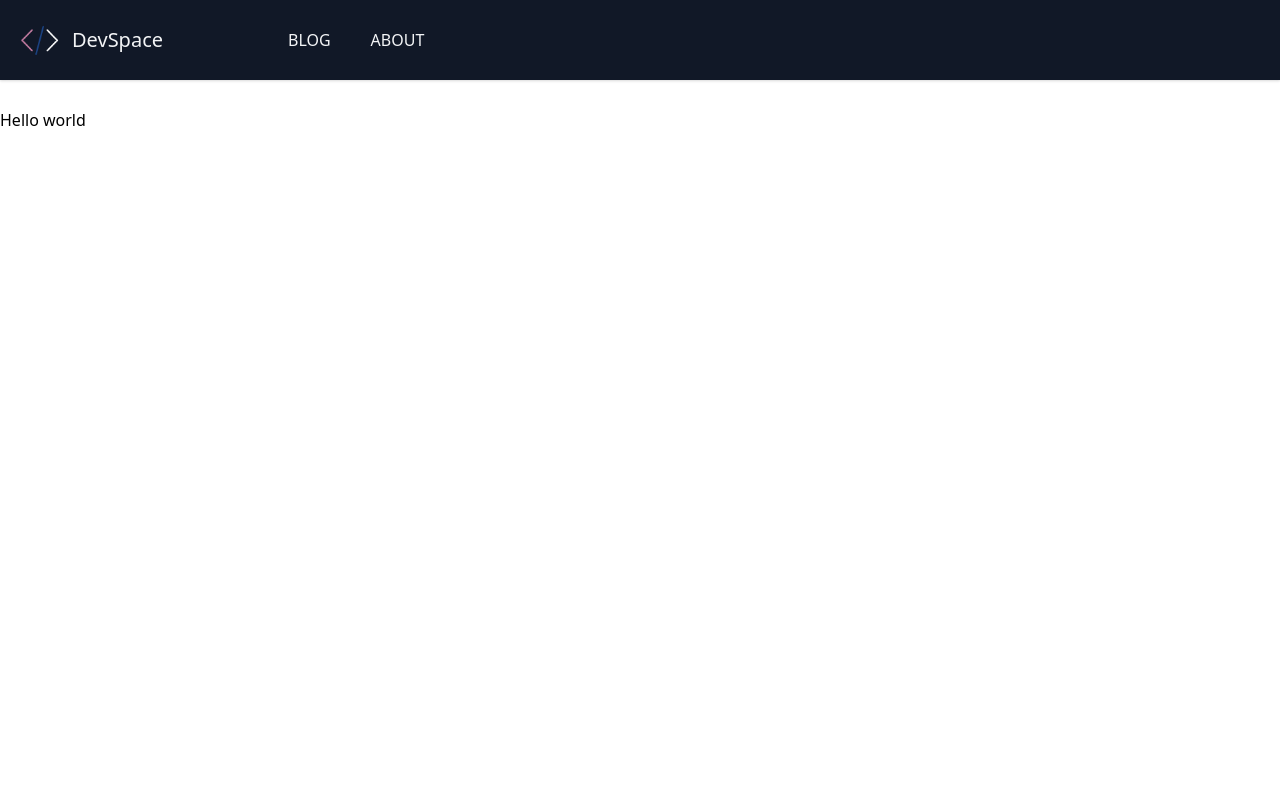
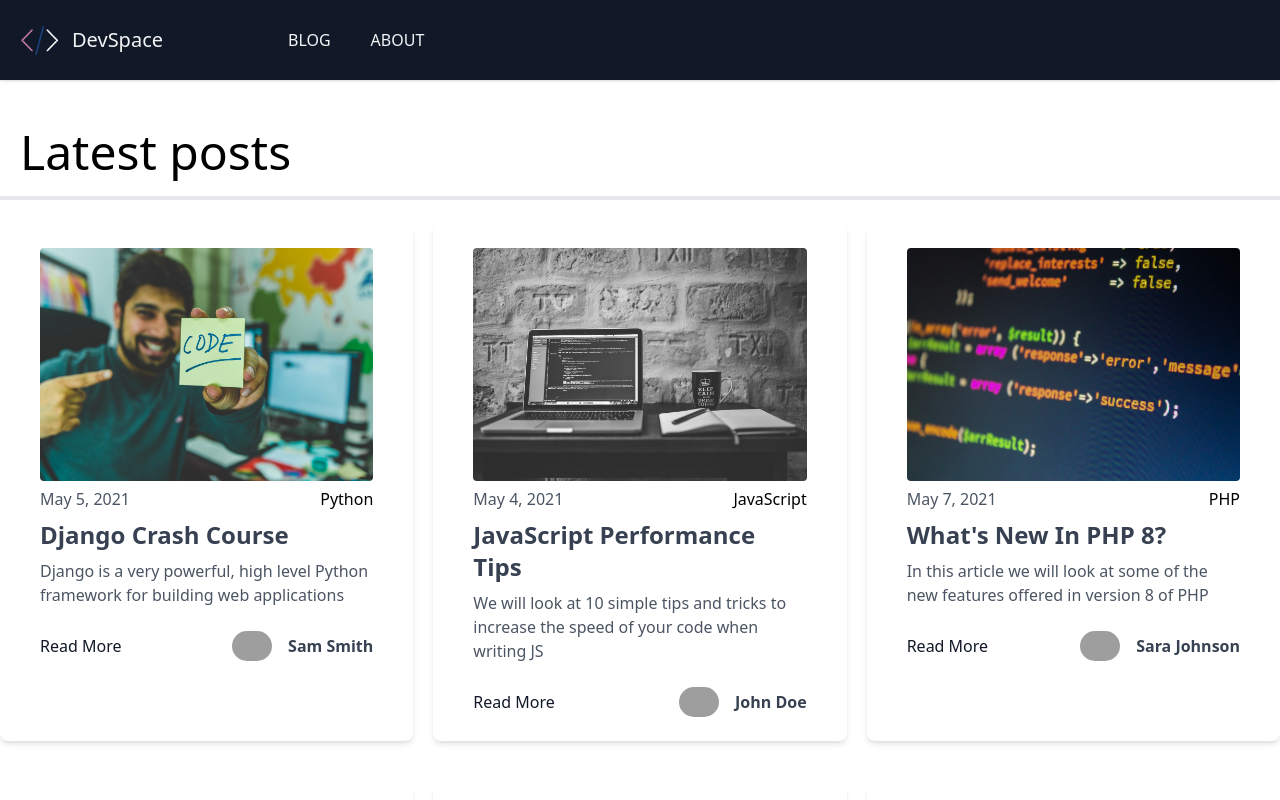
Before and after one commit to Christian-Mar/devspace-blog-next, a Next.js app: page / in a window 1280 px wide. Shown: the top 800 px of the page. Built offline with nearby package versions, Linux system fonts and the light colour scheme; grey boxes are pictures that could not be loaded.

Commit message:
making & styling post

```diff
--- /dev/null
+++ b/components/Post.js
@@ -0,0 +1,41 @@
+import Link from 'next/link';
+import Image from 'next/image';
+
+const Post = ({ post }) => {
+	return (
+		<div className='w-full px-10 py-6 bg-white rounded-lg shadow-md mt-6'>
+			<Image
+				src={post.frontmatter.cover_image}
+				alt=''
+				height={420}
+				width={600}
+				className='mb-4 rounded'
+			/>
+			<div className='flex justify-between items-center'>
+				<span className='font-light text-gray-600'>
+					{post.frontmatter.date}
+				</span>
+				<div>{post.frontmatter.category}</div>
+			</div>
+			<div className='mt-2'>
+				<Link href={`/blog/${post.slug}`}>
+					<a className='text-2xl text-gray-700 font-bold hover:underline'>
+						{post.frontmatter.title}
+					</a>
+				</Link>
+				<p className='mt-2 text-gray-600'>{post.frontmatter.excerpt}</p>
+			</div>
+			<div className='flex justify-between items-center mt-6'>
+				<Link href={`/blog/${post.slug}`}>
+					<a className='text-gray-900 hover:text-blue-600'>Read More</a>
+				</Link>
+        <div className='flex items-center'>
+          <img src={post.frontmatter.author_image} alt='' className='mx-4 w-10 object-cover rounded-full hidden sm:block'/>
+          <h3 className='text-gray-700 font-bold'>{post.frontmatter.author}</h3>
+        </div>
+			</div>
+		</div>
+	);
+};
+
+export default Post;
--- a/pages/index.js
+++ b/pages/index.js
@@ -1,9 +1,47 @@
+import fs from 'fs';
+import path from 'path';
+import Link from 'next/link';
+import matter from 'gray-matter';
 import Layout from '../components/Layout';
+import Post from '../components/Post';
 
-export default function HomePage() {
-  return (
-    <Layout>
-      <h1>Hello world</h1>
-    </Layout>
-  )
+export default function HomePage({ posts }) {
+	console.log(posts);
+	return (
+		<Layout>
+			<h1 className='text-5xl border-b-4 p-5'>Latest posts</h1>
+			<div className='grid md:grid-cols-2 lg:grid-cols-3 gap-5'>
+				{posts.map((post, index) => (
+					<Post key={index} post={post}/>
+				))}
+			</div>
+			<Link href='/blog'>
+				<a className='block text-center border border-gray-500 text-gray-800 rounded-md py-4 my-5 transition duration-500 ease select-none hover:text-white hover:bg-gray-900 focus:outline-none focus:shadow-outline w-full'>All Posts</a>
+			</Link>
+		</Layout>
+	);
 }
+
+export async function getStaticProps() {
+	const files = fs.readdirSync(path.join('posts'));
+	const posts = files.map(filename => {
+		const slug = filename.replace('.md', '');
+		const markdownWithMeta = fs.readFileSync(
+			path.join('posts', filename),
+			'utf-8'
+		);
+		const { data: frontmatter } = matter(markdownWithMeta);
+		return {
+			slug,
+			frontmatter,
+		};
+	});
+
+	console.log(posts);
+
+	return {
+		props: {
+			posts,
+		},
+	};
+}
```
